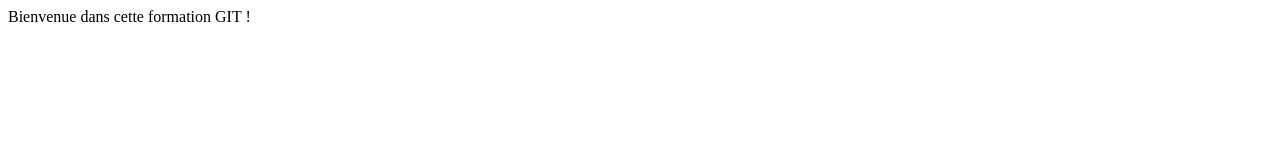
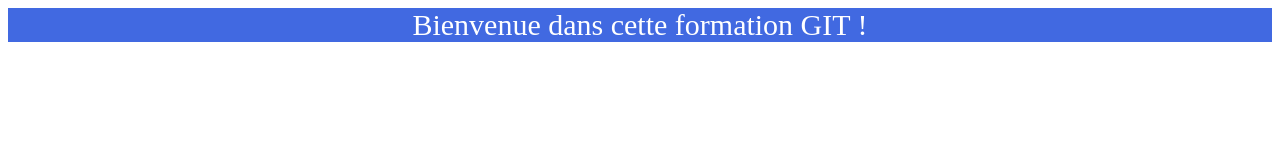
Before and after one commit to quentin290/mon_site_web, a plain HTML site: page index.html in a window 1280 px wide. Drawn offline with Linux system fonts and the light colour scheme.

Commit message:
ajout du top-banner

```diff
--- a/index.html
+++ b/index.html
@@ -11,7 +11,7 @@
 
 
 
-    <div>
+    <div id="top-banner">
         Bienvenue dans cette formation GIT !
     </div>
 
--- a/style.css
+++ b/style.css
@@ -0,0 +1,7 @@
+#top-banner{
+    color: rgb(255, 255, 255);
+    font-size: 30px;
+    background-color: royalblue;
+    overflow: auto;
+    text-align: center;
+}
```
